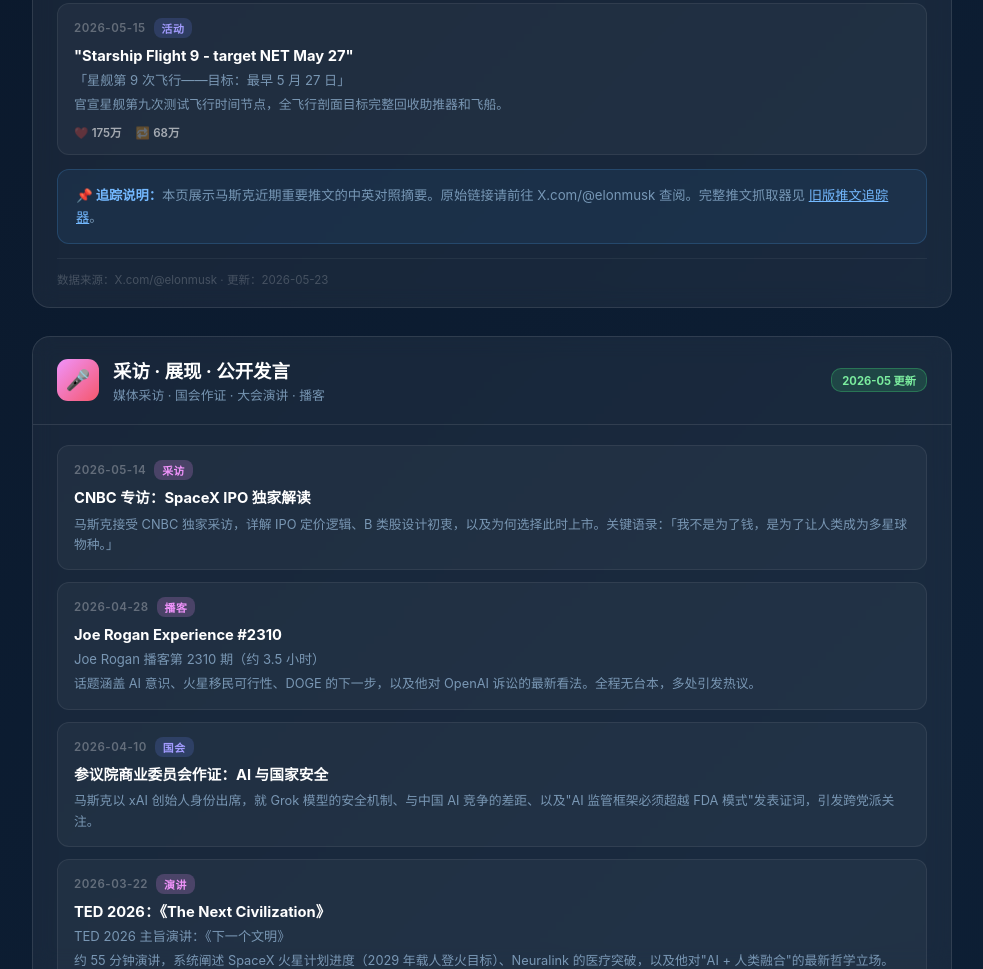
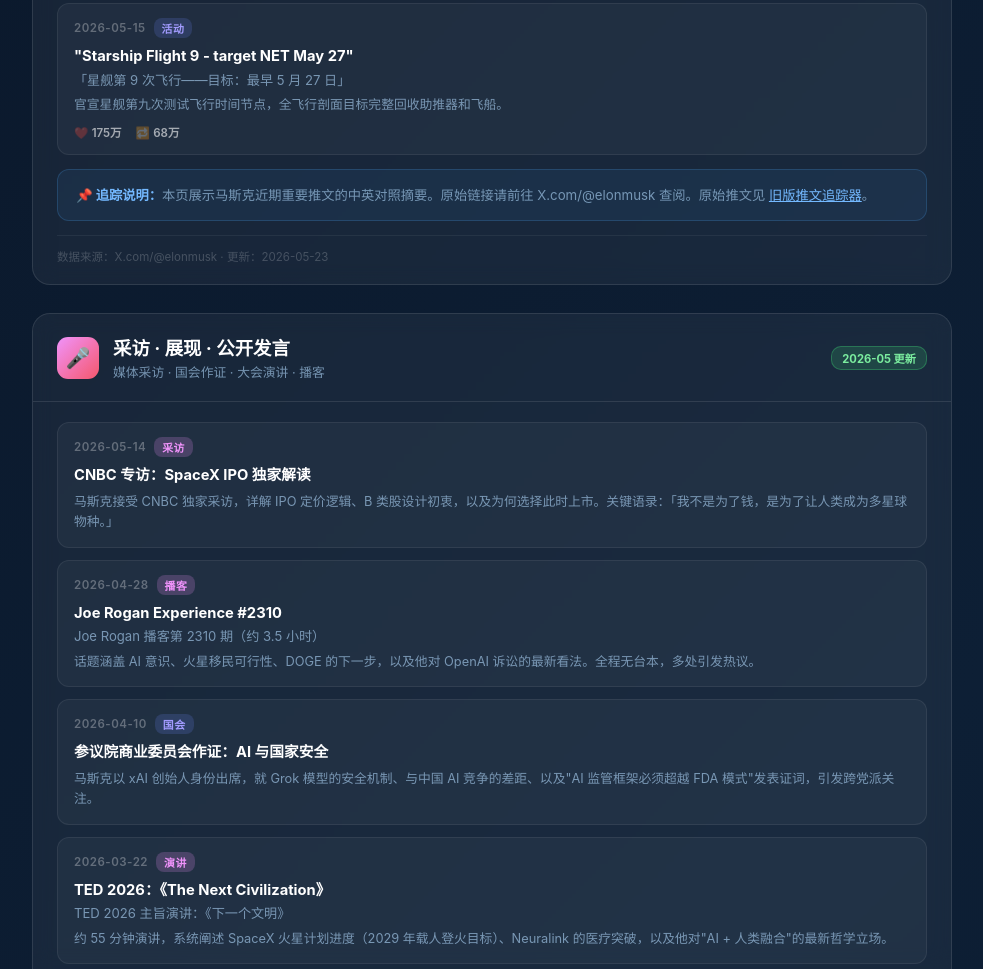
Before and after one commit to XH-20-22/musk-tweets, a plain HTML site: page musk-tracker.html in a window 1280 px wide. Shown: the part 939-1908 px from the top of the page, without its empty margins (148-1131 px from the left). Drawn offline with Linux system fonts and the light colour scheme.

Commit message:
refactor: move bhgl/ to repo root - GitHub Pages now serves from root, clean URL /musk-tweets/

```diff
--- a/bhgl/musk-tracker.html
+++ b/musk-tracker.html
@@ -268,7 +268,7 @@
       </div>
 
       <div class="highlight-box">
-        <strong>📌 追踪说明：</strong>本页展示马斯克近期重要推文的中英对照摘要。原始链接请前往 X.com/@elonmusk 查阅。完整推文抓取器见 <a href="../musk-tweets/index.html" style="color:#74b9ff;">旧版推文追踪器</a>。
+        <strong>📌 追踪说明：</strong>本页展示马斯克近期重要推文的中英对照摘要。原始链接请前往 X.com/@elonmusk 查阅。原始推文见 <a href="https://x.com/elonmusk" style="color:#74b9ff;">旧版推文追踪器</a>。
       </div>
       <div class="source-line">数据来源：X.com/@elonmusk · 更新：2026-05-23</div>
     </div>
```
Also changed, not shown: README.md, index.html (renamed from bhgl/index.html), ipo.html (renamed from bhgl/ipo.html), musk-vs-openai.html (renamed from bhgl/musk-vs-openai.html), quantum.html (renamed from bhgl/quantum.html).
